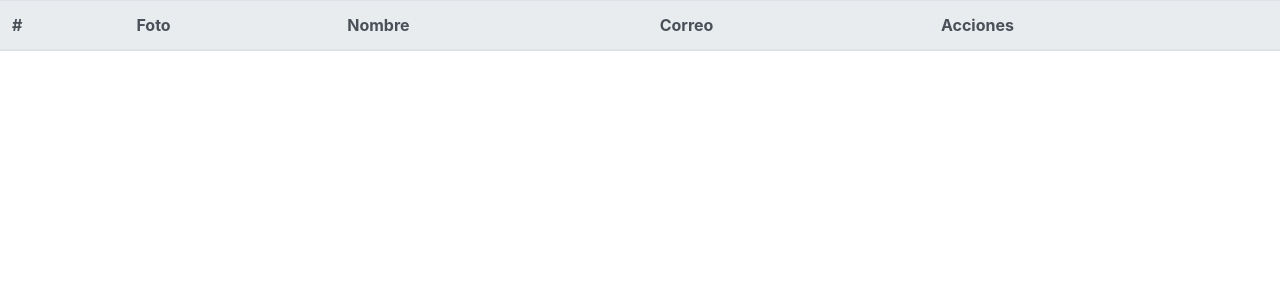
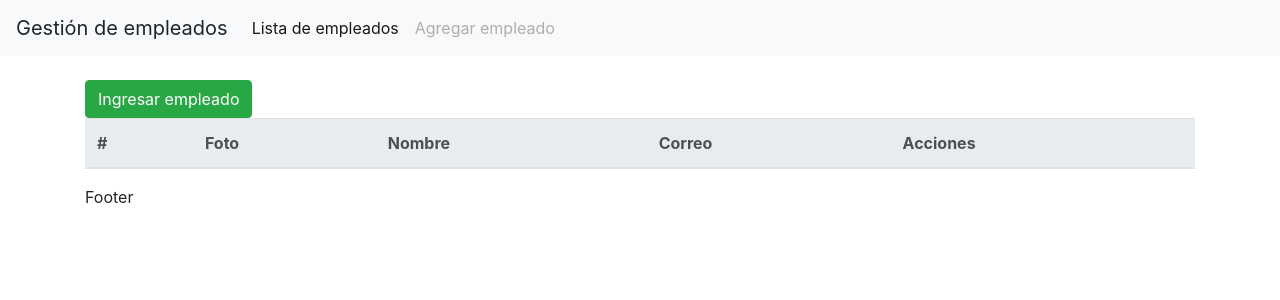
Before and after one commit to MelaniV7/SistemaEmpleados2123, a Flask app: page / in a window 1280 px wide. Shown: the top 300 px of the page. Run offline with Flask 2, Linux system fonts and the light colour scheme; data that the repository does not hold is empty; some libraries are stand-ins or nearby versions.

Commit message:
crud casi final

```diff
--- a/app.py
+++ b/app.py
@@ -1,6 +1,7 @@
 from logging import debug
 from flask import Flask
-from flask import render_template , request , redirect
+from flask import render_template , request , redirect , url_for , flash
+from flask import send_from_directory
 from flaskext.mysql import MySQL
 from datetime import datetime
 import os
@@ -17,6 +18,9 @@ mysql.init_app(app)
 CARPETA = os.path.join('uploads')
 app.config['CARPETA']=CARPETA
 
+@app.route('/uploads/<nombreFoto>')
+def uploads(nombreFoto):
+   return send_from_directory(app.config['CARPETA'], nombreFoto)
 
 @app.route('/')
 def index():
@@ -33,6 +37,11 @@ def index():
 def destroy(id):
     conn=mysql.connect()
     cursor=conn.cursor()
+
+    cursor.execute("SELECT foto FROM empleados WHERE id=%s",id)
+    fila=cursor.fetchall()
+    os.remove(os.path.join(app.config['CARPETA'],fila[0][0]))
+
     cursor.execute("DELETE FROM empleados WHERE id=%s", (id))
     conn.commit()
     return redirect('/')
@@ -88,7 +97,6 @@ def storage():
     _correo=request.form['txtCorreo']
     _foto=request.files['txtFoto']
 
-
     now=datetime.now()
     tiempo=now.strftime("%Y%H%M%S")
 
@@ -104,7 +112,7 @@ def storage():
     cursor=conn.cursor()
     cursor.execute(sql, datos)
     conn.commit()
-    return render_template('empleados/index.html')
+    return redirect('/')
 
 
 if __name__=='__main__':
--- a/templates/empleados/index.html
+++ b/templates/empleados/index.html
@@ -1,3 +1,10 @@
+{% include 'header.html' %}
+<br>
+<a href="{{url_for('create') }}" class="btn btn-success">
+    Ingresar empleado
+</a>
+
+
 <!DOCTYPE html>
 <html lang="en">
 <head>
@@ -21,12 +28,15 @@
             {% for empleado in empleados %}
             <tr>
                 <td>{{empleado[0] }}</td>
+                <td>
+                    <img class="img-thumbnail" width="100" src="uploads/{{empleado[3] }}" alt="">
+                </td>
                 <td>{{empleado[3] }}</td>
                 <td>{{empleado[1] }}</td>
                 <td>{{empleado[2] }}</td>
                 <td>
-                    <a href="/edit/{{empleado[0]}}">Editar </a> |
-                    <a href="/destroy/{{empleado[0]}}">Eliminar</a>
+                    <a class="btn btn-warning" href="/edit/{{empleado[0]}}">Editar </a> |
+                    <a onclick="return confirm('¿Querés borrar el registro?')" class="btn btn-danger" href="/destroy/{{empleado[0]}}">Eliminar</a>
                 </td>
             </tr>
             {% endfor %}
@@ -34,3 +44,5 @@
     </table>
 </body>
 </html>
+
+{% include 'footer.html' %}
--- /dev/null
+++ b/templates/footer.html
@@ -0,0 +1,4 @@
+Footer
+</div>
+</body>
+</html>
--- /dev/null
+++ b/templates/header.html
@@ -0,0 +1,26 @@
+<!DOCTYPE html>
+<html lang="en">
+<head>
+    <meta charset="UTF-8">
+    <meta name="viewport" content="width=device-width, initial-scale=1.0">
+    <link rel="stylesheet" href="https://maxcdn.bootstrapcdn.com/bootstrap/4.0.0/css/bootstrap.min.css">
+    <title>Document</title>
+</head>
+<body>
+    <nav class="navbar navbar-expand-lg navbar-light bg-light">
+        <a class="navbar-brand">Gestión de empleados</a>
+        <button class="navbar-toggler" data-target="#my-nav" data-toggle="collapse" aria-controls="my-nav" aria-expanded="false" aria-label="Toggle navigation">
+            <span class="navbar-toggler-icon"></span>
+        </button>
+        <div id="my-nav" class="collapse navbar-collapse">
+            <ul class="navbar-nav mr-auto">
+                <li class="nav-item active">
+                    <a class="nav-link" href="{{url_for('index') }}">Lista de empleados<span class="sr-only">(current)</span></a>
+                </li>
+                <li class="nav-item">
+                    <a class="nav-link disabled" href="{{url_for('create') }}" tabindex="-1" aria-disabled="true">Agregar empleado</a>
+                </li>
+            </ul>
+        </div>
+    </nav>
+    <div class="container">
```
Also changed, not shown: templates/empleados/create.html (+27 -14 lines), templates/empleados/edit.html (+10 -1 lines), uploads/2021194255book1.jpg (renamed from uploads/2021110449book1.jpg), uploads/2021194849Aries_34527.ico (added), uploads/2021201919amazon_e-commerce_business_20574.ico (added).
